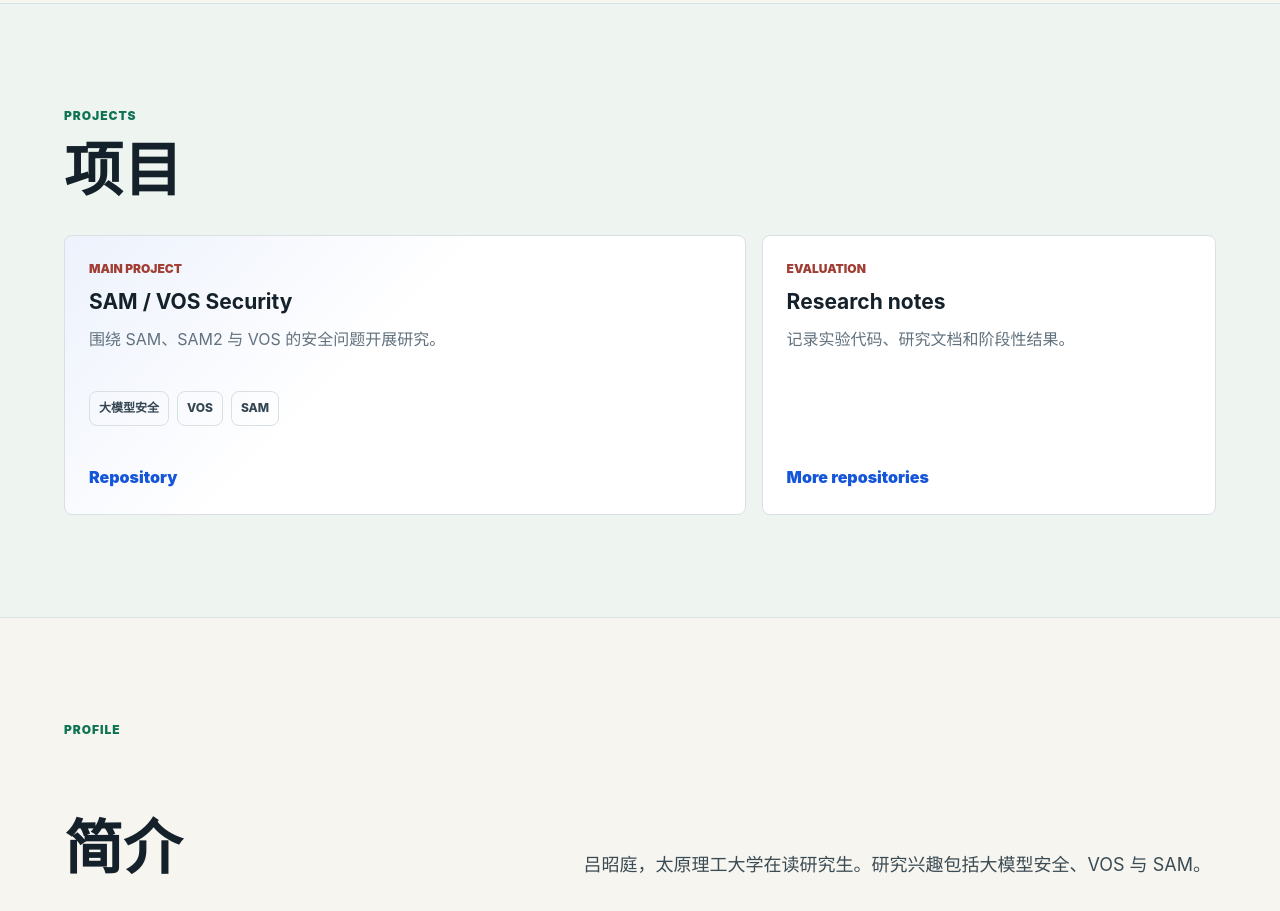
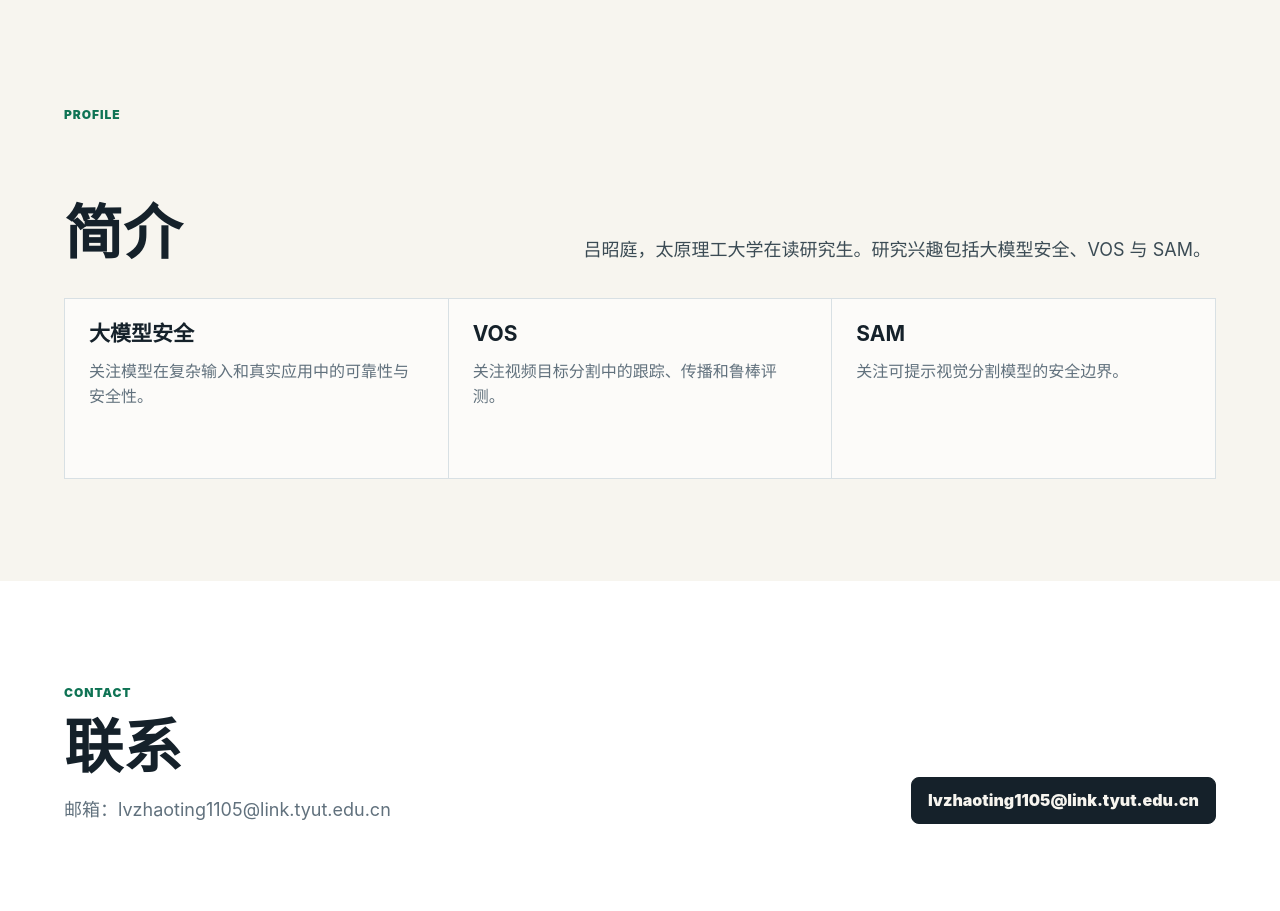
Before and after one commit to reversebutterfly/reversebutterfly.github.io, a plain HTML site: page index.html in a window 1280 px wide. Shown: the part 1425-2336 px from the top of the page. Drawn offline with Linux system fonts and the light colour scheme.

Commit message:
docs: replace project links with email contact

```diff
--- a/index.html
+++ b/index.html
@@ -21,7 +21,6 @@
       </a>
       <nav class="site-nav" aria-label="Primary navigation">
         <a href="#work">方向</a>
-        <a href="#projects">项目</a>
         <a href="#notes">简介</a>
         <a href="#contact">联系</a>
       </nav>
@@ -37,13 +36,12 @@
             （VOS）与 Segment Anything Model（SAM）相关问题。
           </p>
           <div class="hero-actions">
-            <a class="button primary" href="#projects">查看项目</a>
-            <a class="button secondary" href="https://github.com/reversebutterfly">GitHub</a>
+            <a class="button primary" href="mailto:lvzhaoting1105@link.tyut.edu.cn">联系我</a>
           </div>
         </div>
 
         <aside class="profile-panel" aria-label="个人简介">
-          <img src="https://github.com/reversebutterfly.png" alt="吕昭庭 GitHub 头像" />
+          <img src="https://github.com/reversebutterfly.png" alt="吕昭庭头像" />
           <div>
             <span>Research interests</span>
             <strong>大模型安全 / VOS / SAM</strong>
@@ -89,42 +87,6 @@
         </div>
       </section>
 
-      <section id="projects" class="section projects-section">
-        <div class="section-heading compact">
-          <p class="eyebrow">Projects</p>
-          <h2>项目</h2>
-        </div>
-
-        <div class="project-list">
-          <article class="project-card featured">
-            <div>
-              <p class="label">Main project</p>
-              <h3>SAM / VOS Security</h3>
-              <p>
-                围绕 SAM、SAM2 与 VOS 的安全问题开展研究。
-              </p>
-            </div>
-            <div class="project-meta">
-              <span>大模型安全</span>
-              <span>VOS</span>
-              <span>SAM</span>
-            </div>
-            <a href="https://github.com/reversebutterfly/lv6.9">Repository</a>
-          </article>
-
-          <article class="project-card">
-            <div>
-              <p class="label">Evaluation</p>
-              <h3>Research notes</h3>
-              <p>
-                记录实验代码、研究文档和阶段性结果。
-              </p>
-            </div>
-            <a href="https://github.com/reversebutterfly?tab=repositories">More repositories</a>
-          </article>
-        </div>
-      </section>
-
       <section id="notes" class="section">
         <div class="section-heading">
           <p class="eyebrow">Profile</p>
@@ -155,10 +117,10 @@
           <p class="eyebrow">Contact</p>
           <h2>联系</h2>
           <p>
-            可通过 GitHub 主页查看公开项目。
+            邮箱：lvzhaoting1105@link.tyut.edu.cn
           </p>
         </div>
-        <a class="button primary" href="https://github.com/reversebutterfly">github.com/reversebutterfly</a>
+        <a class="button primary" href="mailto:lvzhaoting1105@link.tyut.edu.cn">lvzhaoting1105@link.tyut.edu.cn</a>
       </section>
     </main>
 
```
